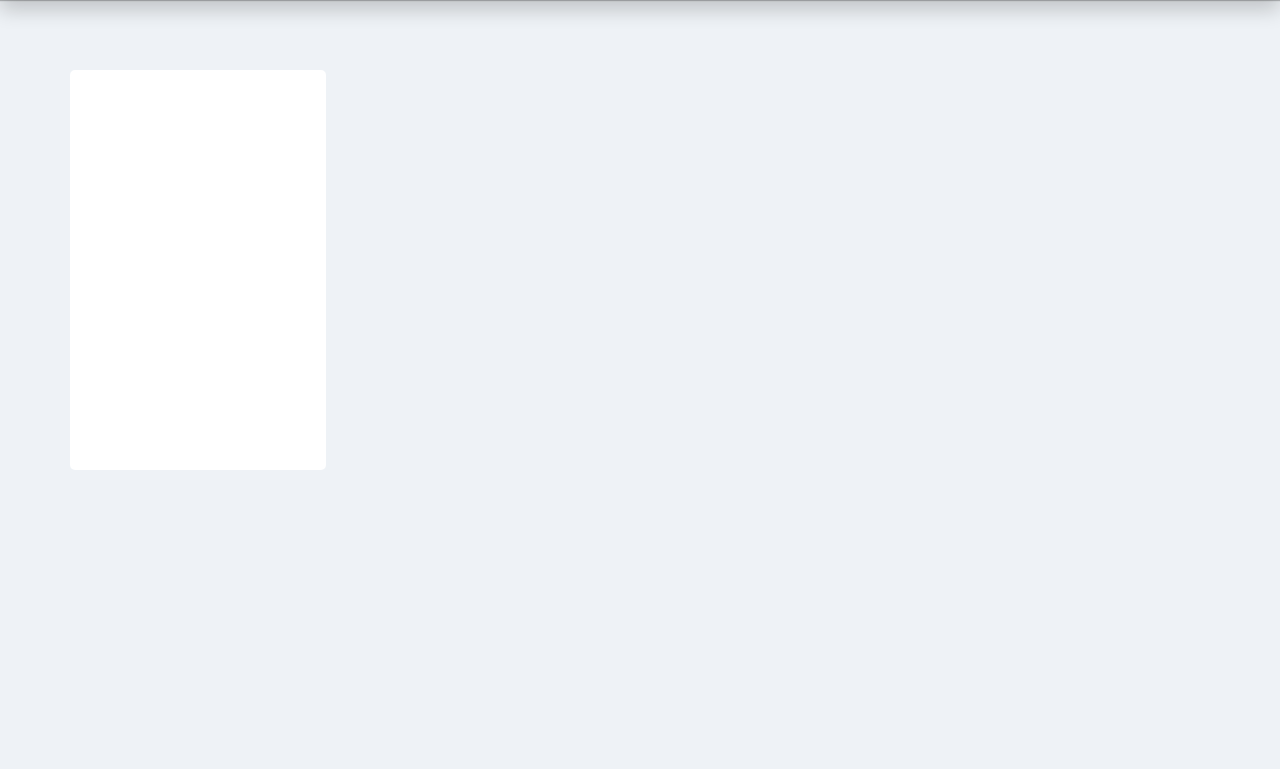
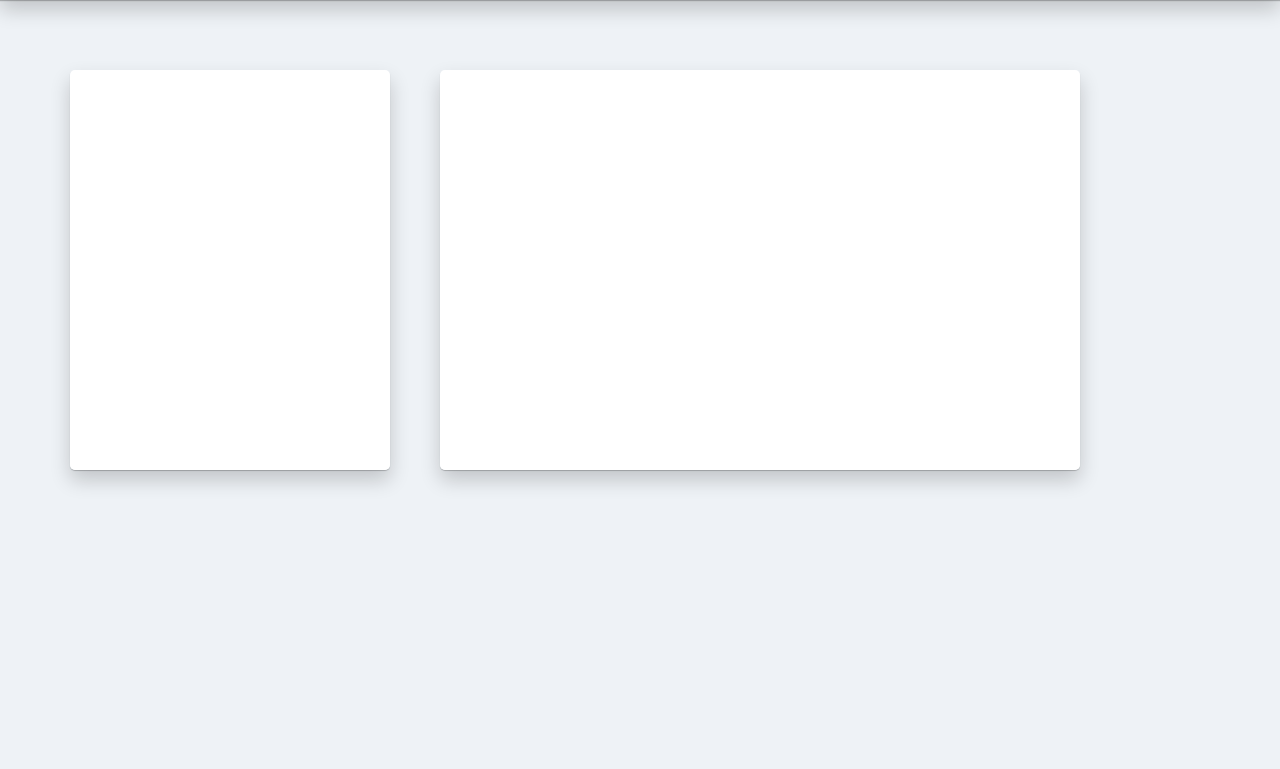
Before and after one commit to SyeedHasan/TeachMe, a PHP site: page /class.php in a window 1280 px wide. Shown: the part 60-829 px from the top of the page. Run offline with PHP 8.4, Linux system fonts and the light colour scheme; the visitor is signed in with stand-in values (Sample User, id 1); data that the repository does not hold is empty.

Commit message:
right div included in class

```diff
--- a/assets/css/class2.css
+++ b/assets/css/class2.css
@@ -6,10 +6,23 @@
     margin-bottom: 25px;
     margin-left: 70px;
     margin-top: 70px;
-    width: 20%;
+    width: 25%;
     overflow-y: scroll;
     border-radius:5px;
+    box-shadow: 0 10px 20px rgba(0, 0, 0, 0.19), 0 1px 1px rgba(0, 0, 0, 0.23);
 }
+.rightDiv{
+    background-color:white;
+    float: left;
+    margin-top:70px;
+    margin-left:50px;
+    height:400px;
+    width:50%;
+    border-radius:5px;
+    overflow-y:scroll;
+    box-shadow: 0 10px 20px rgba(0, 0, 0, 0.19), 0 1px 1px rgba(0, 0, 0, 0.23);
+}
+
 
 .force-overflow {
     min-height: 700px;
@@ -38,5 +51,4 @@
 
   #style-11::-webkit-scrollbar-thumb:active {
     background: linear-gradient(left, #22ADD4, #1E98BA);
-    transition: all 3s;
   }
--- a/class.php
+++ b/class.php
@@ -4,10 +4,12 @@
 ?>
 
 <link rel="stylesheet" href="assets/css/class2.css">
+<div="leftDiv">
 <div class="scrollbar" id="style-11">
             <div class="force-overflow"></div>
-<div class="leftDiv">
-
+</div>
+<div class="rightDiv" id="style-11">
+    <div class="force-overflow"></div>
 
 </div>
 
```
